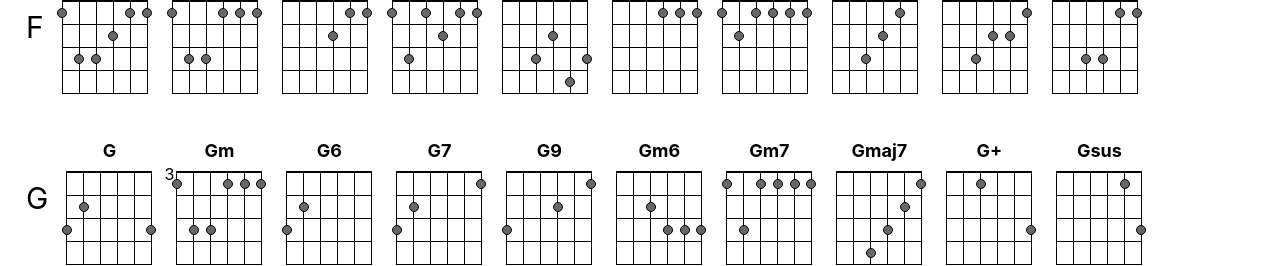
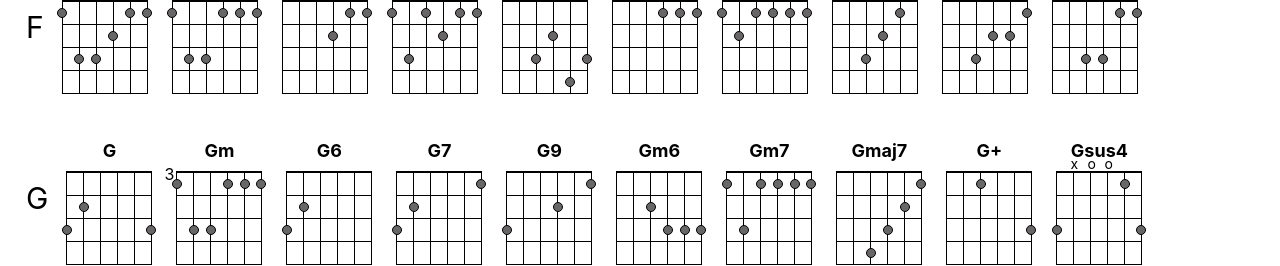
Before and after one commit to SVladikO/music_choird, a React (Create React App) app: page / in a window 1280 px wide. Shown: the part 1066-1332 px from the top of the page. Built offline with nearby package versions, Linux system fonts and the light colour scheme.

Commit message:
Added Gsus4

```diff
--- a/src/data/guitar.js
+++ b/src/data/guitar.js
@@ -96,7 +96,7 @@ const guitarData = [
             {name: 'Gm7', notes: [[1, 2, 3, 4, 6], [], [5], [],], headerNotes: []},
             {name: 'Gmaj7', notes: [[1], [2], [3], [4],], headerNotes: []},
             {name: 'G+', notes: [[4], [], [1], [],], headerNotes: []},
-            {name: 'Gsus', notes: [[2], [], [1], [],], headerNotes: []},
+            {name: 'Gsus4', notes: [[2], [], [1, 6], [],], headerNotes: [6, 8, 9]},
         ]
     },
 ];
--- a/src/data/piano.js
+++ b/src/data/piano.js
@@ -96,7 +96,7 @@ const guitarData = [
             {name: 'Gm7', notes: [8, 11, 15, 18]},
             {name: 'Gmaj7', notes: [8, 12, 15, 19]},
             {name: 'G+', notes: [8, 12, 16]},
-            {name: 'Gsus', notes: []},
+            {name: 'Gsus4', notes: [8, 10, 15]},
         ]
     },
 ];
--- a/src/data/ukulele.js
+++ b/src/data/ukulele.js
@@ -96,7 +96,7 @@ const ukuleleData = [
             {name: 'Gm7', notes: [[1, 2], [3], [], []], headerNotes: []},
             {name: 'Gmaj7', notes: [[], [1, 2, 3], [], []], headerNotes: []},
             {name: 'G+', notes: [[], [1], [2, 3], []], headerNotes: []},
-            {name: 'Gsus', notes: [[], [], [2], [4], [1]], headerNotes: []},
+            {name: 'Gsus4', notes: [[], [3], [1, 2], [], []], headerNotes: [8]},
         ]
     },
 ];
```
